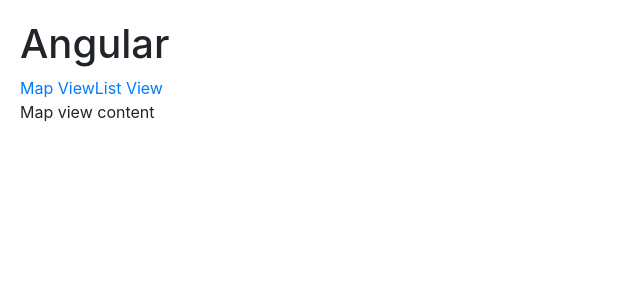
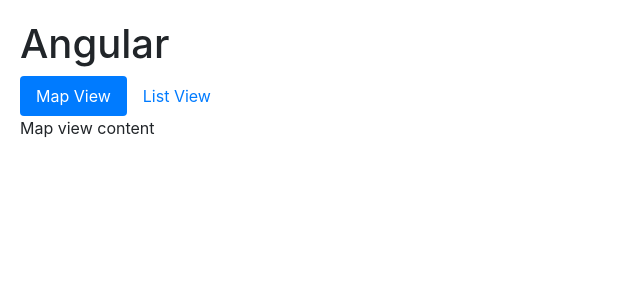
Before and after one commit to MarinaRumina/angular-hello-world, an Angular app: page / in a window 1280 px wide. Shown: the top 300 px of the page, without its empty margins (0-640 px from the left). Built offline with nearby package versions, Linux system fonts and the light colour scheme.

Commit message:
Update for switch-case view

```diff
--- a/src/app/app.component.html
+++ b/src/app/app.component.html
@@ -1,8 +1,8 @@
 <h1>Angular</h1>
 
 <ul class="nav nav-pills">
-    <li class="active"><a href="">Map View</a></li>
-    <li><a href="">List View</a></li>
+    <li class="nav-item"><a class="nav-link active" href="">Map View</a></li>
+    <li><a class="nav-link" href="">List View</a></li>
 </ul>
 <div>
     <div>Map view content</div>
```
